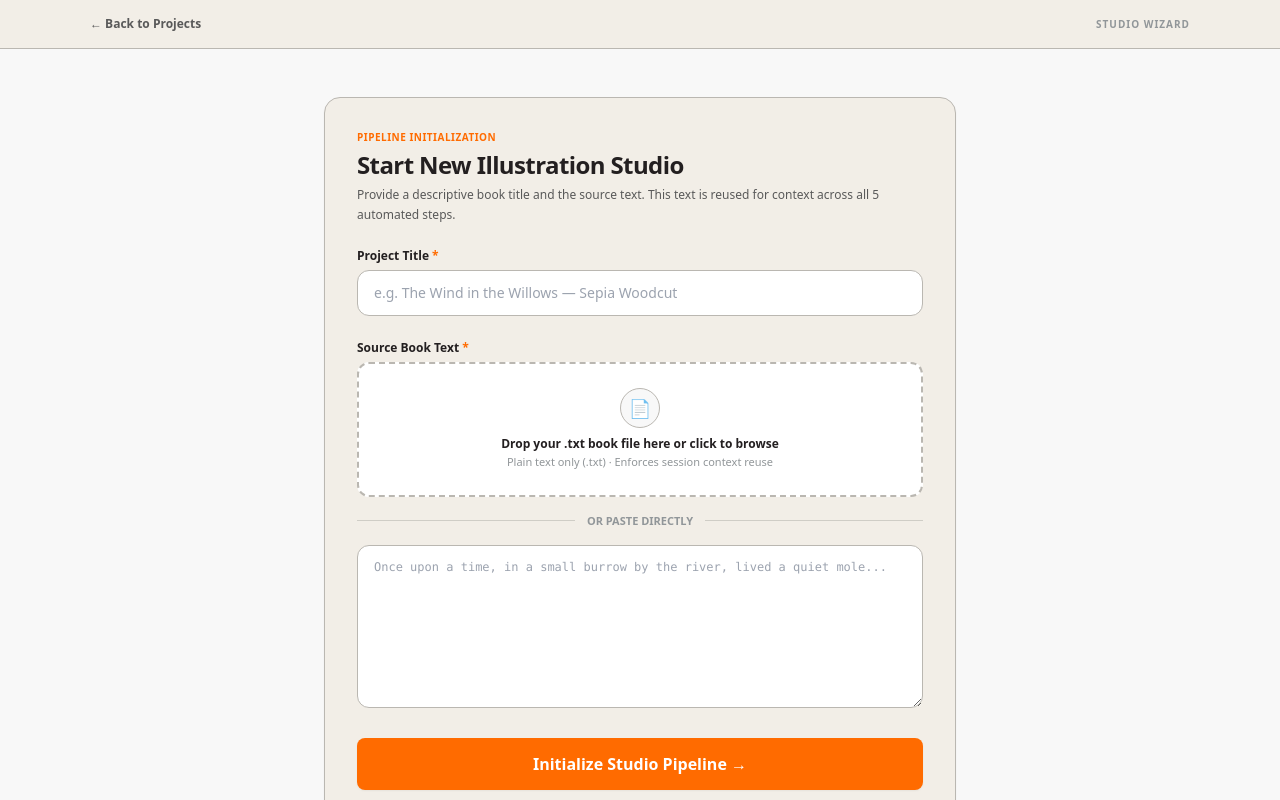
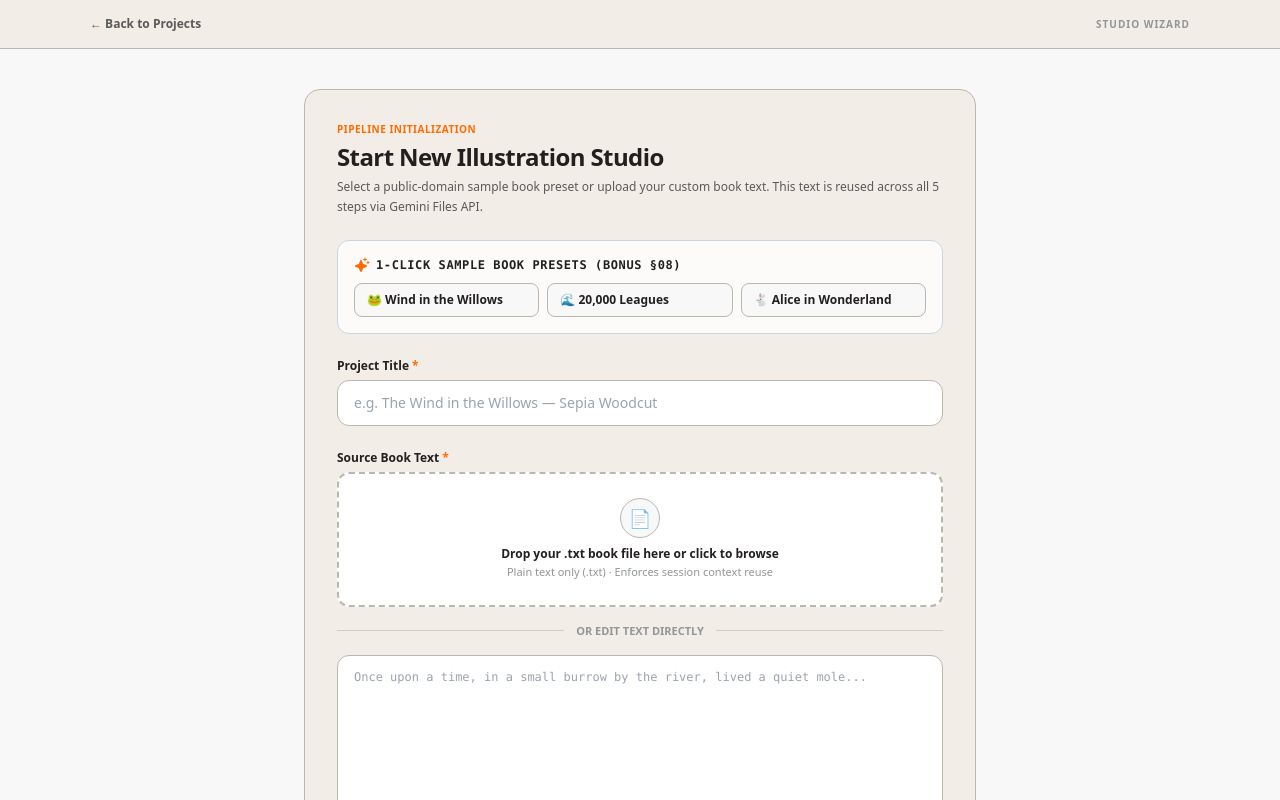
Before and after one commit to Vinhnt06/NguyenTuanVinh_Gradion_Assesment, a Next.js app: page /projects/new in a window 1280 px wide. Shown: the top 800 px of the page. Built offline with nearby package versions, Linux system fonts and the light colour scheme.

Commit message:
feat(new-project): add 1-click sample public-domain books picker (Bonus Section 08)

```diff
--- a/app/projects/new/page.tsx
+++ b/app/projects/new/page.tsx
@@ -4,7 +4,32 @@ import { useState, useRef } from 'react';
 import { useRouter } from 'next/navigation';
 import Link from 'next/link';
 import { motion } from 'framer-motion';
+import { Sparkle, BookOpen } from '@phosphor-icons/react';
 import AnimatedButton from '@/components/ui/AnimatedButton';
+
+const SAMPLE_BOOKS = [
+  {
+    title: 'The Wind in the Willows — Vintage Classic',
+    shortName: '🐸 Wind in the Willows',
+    excerpt: `The Mole had been working very hard all the morning, spring-cleaning his little home. First with brooms, then with dusters; then on ladders and steps and chairs, with a brush and a pail of whitewash; till he had dust in his throat and eyes, and splashes of whitewash all over his black fur, and an ached back and weary arms. Spring was moving in the air above and in the earth below and around him, penetrating even his dark and lowly little house with its spirit of divine discontent and longing. It was small wonder, then, that he suddenly flung down his brush on the floor, said 'Bother!' and 'O blow!' and also 'Hang spring-cleaning!' and bolted out of the house without even waiting to put on his coat.
+
+He thought his happiness was complete when, as he meandered aimlessly along, suddenly he stood by the edge of a full-fed river. Never in his life had he seen a river before—this sleek, sinuous, full-bodied animal, chasing and chuckling, gripping things with a gurgle and leaving them with a laugh, to fling itself on fresh playmates that shook themselves free. As he sat on the grass and looked across the river, a dark hole in the bank opposite caught his eye. A brown little face with whiskers emerged: Water Rat!`,
+  },
+  {
+    title: 'Twenty Thousand Leagues Under the Sea — Victorian Steampunk',
+    shortName: '🌊 20,000 Leagues',
+    excerpt: `The year 1866 was signalized by a remarkable incident, a mysterious and inexplicable phenomenon, which doubtless no one has yet forgotten. Seafaring men were particularly excited. Merchants, common sailors, captains of vessels, and naval officers of all countries were deeply concerned with the matter. For some time past vessels had been met by an "enormous thing," a long object, spindle-shaped, occasionally phosphorescent, and infinitely larger and more rapid in its movements than a whale.
+
+I had just returned from a scientific research in the bad lands of Nebraska. On my arrival at New York, I was honored by an invitation to join an expedition organized by the United States Government to pursue this monster. Captain Farragut had fitted out the Abraham Lincoln, a high-speed frigate. Ned Land, a Canadian harpooner of forty years of age, was on board. Before us, two cable-lengths away, a long black body emerged three feet above the water, surrounded by a vivid electric luminescence that blinded our eyes. We had finally met Captain Nemo's Nautilus.`,
+  },
+  {
+    title: "Alice's Adventures in Wonderland — Whimsical Storybook",
+    shortName: '🐇 Alice in Wonderland',
+    excerpt: `Alice was beginning to get very tired of sitting by her sister on the bank, and of having nothing to do: once or twice she had peeped into the book her sister was reading, but it had no pictures or conversations in it, 'and what is the use of a book,' thought Alice 'without pictures or conversations?'
+
+So she was considering in her own mind whether the pleasure of making a daisy-chain would be worth the trouble of getting up, when suddenly a White Rabbit with pink eyes ran close by her. The Rabbit actually TOOK A WATCH OUT OF ITS VEST-POCKET, and looked at it, and then hurried on. Alice started to her feet, for it flashed across her mind that she had never before seen a rabbit with either a waist-coat pocket, or a watch to take out of it. Burning with curiosity, she ran across the field after it and saw it pop down a large rabbit-hole under the hedge.`,
+  },
+];
 
 export default function NewProjectPage() {
   const router = useRouter();
@@ -13,12 +38,21 @@ export default function NewProjectPage() {
   const [title, setTitle] = useState('');
   const [bookText, setBookText] = useState('');
   const [fileName, setFileName] = useState('');
+  const [selectedPreset, setSelectedPreset] = useState<string | null>(null);
   const [isDragging, setIsDragging] = useState(false);
   const [error, setError] = useState('');
   const [loading, setLoading] = useState(false);
 
   const wordCount = bookText.trim() ? bookText.trim().split(/\s+/).length : 0;
   const estimatedMin = Math.max(1, Math.ceil(wordCount / 500));
+
+  const handleSelectPreset = (sample: (typeof SAMPLE_BOOKS)[0]) => {
+    setTitle(sample.title);
+    setBookText(sample.excerpt);
+    setFileName('');
+    setSelectedPreset(sample.shortName);
+    setError('');
+  };
 
   const handleFileChange = (file: File | undefined) => {
     if (!file) return;
@@ -30,6 +64,7 @@ export default function NewProjectPage() {
 
     setError('');
     setFileName(file.name);
+    setSelectedPreset(null);
 
     const reader = new FileReader();
     reader.onload = (event) => {
@@ -66,7 +101,7 @@ export default function NewProjectPage() {
     }
 
     if (!bookText.trim()) {
-      setError('Please provide book text by pasting or uploading a .txt file');
+      setError('Please provide book text by selecting a preset, pasting, or uploading a .txt file');
       return;
     }
 
@@ -102,7 +137,7 @@ export default function NewProjectPage() {
         <div className="max-w-[1100px] mx-auto flex justify-between items-center">
           <Link
             href="/projects"
-            className="text-xs font-semibold text-[#595959] hover:text-[#FF6B00] transition-colors"
+            className="text-xs font-semibold text-[#595959] hover:text-[#FF6B00] transition-colors flex items-center gap-1"
           >
             ← Back to Projects
           </Link>
@@ -113,12 +148,12 @@ export default function NewProjectPage() {
       </header>
 
       {/* Main Wizard Form */}
-      <main className="max-w-[680px] mx-auto p-6 mt-6">
+      <main className="max-w-[720px] mx-auto p-6 mt-4">
         <motion.div
           initial={{ opacity: 0, y: 15 }}
           animate={{ opacity: 1, y: 0 }}
           transition={{ duration: 0.3 }}
-          className="bg-[#F2EEE7] border border-[#BAB7B1] rounded-2xl p-8 shadow-sm"
+          className="bg-[#F2EEE7] border border-[#BAB7B1] rounded-2xl p-8 shadow-xs"
         >
           <div className="mb-6">
             <span className="text-[10px] font-extrabold text-[#FF6B00] uppercase tracking-wider block mb-1">
@@ -128,8 +163,38 @@ export default function NewProjectPage() {
               Start New Illustration Studio
             </h2>
             <p className="text-xs text-[#595959] leading-relaxed">
-              Provide a descriptive book title and the source text. This text is reused for context across all 5 automated steps.
+              Select a public-domain sample book preset or upload your custom book text. This text is reused across all 5 steps via Gemini Files API.
             </p>
+          </div>
+
+          {/* BONUS SECTION §08: 1-Click Sample Public Domain Books Picker */}
+          <div className="mb-6 p-4 bg-white/80 border border-[#CBD5E1] rounded-xl">
+            <div className="flex items-center gap-1.5 mb-2.5">
+              <Sparkle weight="fill" className="w-4 h-4 text-[#FF6B00]" />
+              <span className="text-xs font-mono font-bold text-[#231F20] uppercase tracking-wider">
+                1-Click Sample Book Presets (Bonus §08)
+              </span>
+            </div>
+            <div className="grid grid-cols-1 sm:grid-cols-3 gap-2">
+              {SAMPLE_BOOKS.map((book) => {
+                const isSelected = selectedPreset === book.shortName;
+                return (
+                  <button
+                    key={book.shortName}
+                    type="button"
+                    onClick={() => handleSelectPreset(book)}
+                    className={`px-3 py-2 rounded-lg text-xs font-bold text-left transition-all border flex items-center justify-between cursor-pointer ${
+                      isSelected
+                        ? 'bg-[#FF6B00] border-[#FF6B00] text-white shadow-xs'
+                        : 'bg-[#F8F8F8] border-[#BAB7B1] text-[#231F20] hover:border-[#FF6B00] hover:bg-white'
+                    }`}
+                  >
+                    <span className="truncate">{book.shortName}</span>
+                    {isSelected && <BookOpen weight="fill" className="w-4 h-4 shrink-0" />}
+                  </button>
+                );
+              })}
+            </div>
           </div>
 
           <form onSubmit={handleSubmit} className="space-y-6">
@@ -141,7 +206,10 @@ export default function NewProjectPage() {
                 type="text"
                 placeholder="e.g. The Wind in the Willows — Sepia Woodcut"
                 value={title}
-                onChange={(e) => setTitle(e.target.value)}
+                onChange={(e) => {
+                  setTitle(e.target.value);
+                  setSelectedPreset(null);
+                }}
                 className="w-full px-4 py-3 bg-white border border-[#BAB7B1] rounded-xl text-sm text-[#231F20] focus:outline-none focus:border-[#FF6B00] focus:ring-1 focus:ring-[#FF6B00] transition-all"
                 disabled={loading}
               />
@@ -184,7 +252,11 @@ export default function NewProjectPage() {
                   📄
                 </div>
                 <p className="text-xs font-bold text-[#231F20]">
-                  {fileName ? `File Selected: ${fileName}` : 'Drop your .txt book file here or click to browse'}
+                  {fileName
+                    ? `File Selected: ${fileName}`
+                    : selectedPreset
+                    ? `Preset Loaded: ${selectedPreset}`
+                    : 'Drop your .txt book file here or click to browse'}
                 </p>
                 <p className="text-[11px] text-[#919699] mt-0.5">
                   Plain text only (.txt) · Enforces session context reuse
@@ -194,7 +266,7 @@ export default function NewProjectPage() {
               <div className="relative flex py-1 items-center mb-3">
                 <div className="flex-grow border-t border-[#BAB7B1]/60" />
                 <span className="flex-shrink mx-3 text-[11px] font-semibold text-[#919699]">
-                  OR PASTE DIRECTLY
+                  OR EDIT TEXT DIRECTLY
                 </span>
                 <div className="flex-grow border-t border-[#BAB7B1]/60" />
               </div>
@@ -203,7 +275,10 @@ export default function NewProjectPage() {
                 rows={7}
                 placeholder="Once upon a time, in a small burrow by the river, lived a quiet mole..."
                 value={bookText}
-                onChange={(e) => setBookText(e.target.value)}
+                onChange={(e) => {
+                  setBookText(e.target.value);
+                  setSelectedPreset(null);
+                }}
                 className="w-full px-4 py-3 bg-white border border-[#BAB7B1] rounded-xl text-xs font-mono text-[#231F20] focus:outline-none focus:border-[#FF6B00] focus:ring-1 focus:ring-[#FF6B00] leading-relaxed transition-all"
                 disabled={loading}
               />
```
